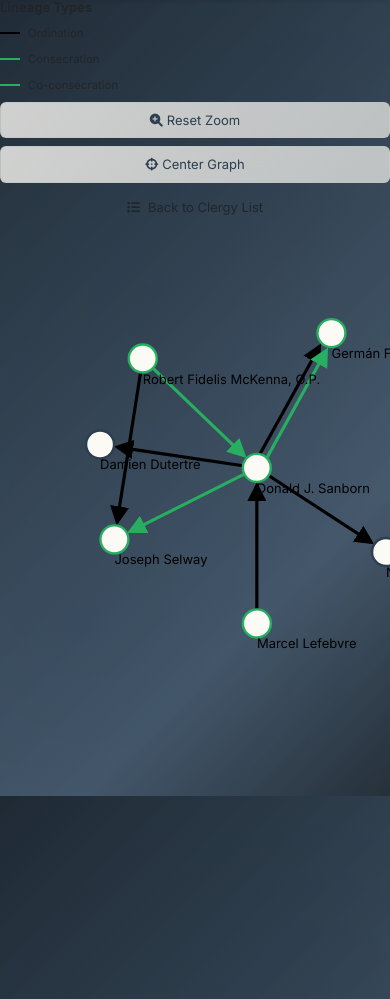
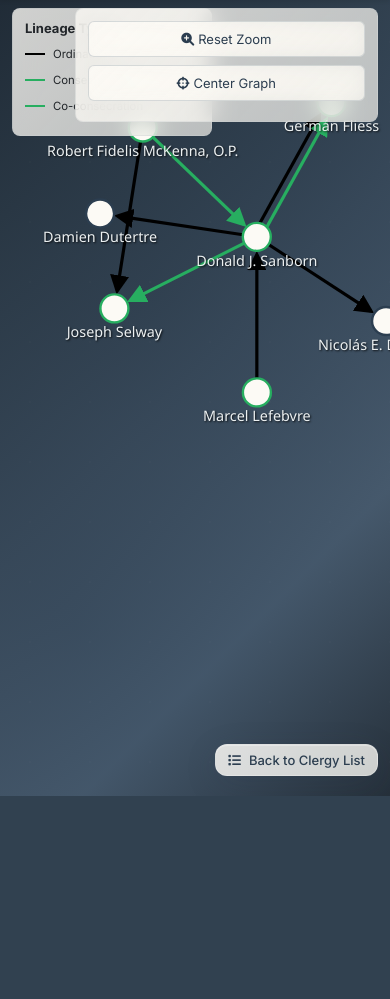
Before and after one commit to ordotools/ecclesiastical-lineage, a Flask app: page /lineage in a window 390 px wide. Shown: the part 48-1047 px from the top of the page. After the commit the page ends 844 px from the top, so only its background shows below. Run offline with Flask 3, Linux system fonts and the light colour scheme; a user stored in the database is signed in; some libraries are stand-ins or nearby versions.

Commit message:
Restore utility, layout, and visualization classes in CSS for improved UI responsiveness and functionality. Add full viewport support for graph containers and enhance tooltip and button styles. Adjust media queries for mobile compatibility.

```diff
--- a/static/css/main.css
+++ b/static/css/main.css
@@ -982,3 +982,155 @@ h6 {
     border-top-left-radius: 0 !important;
     border-top-right-radius: 0 !important;
 }
+
+/* === Restored utility, layout, and visualization classes from previous version === */
+.full-viewport-container {
+  min-height: calc(100vh - 76px); /* 76px = navbar height */
+  width: 100vw;
+  position: relative;
+  padding: 0 !important;
+  margin: 0 !important;
+  overflow: hidden;
+}
+
+.graph-container-full {
+  width: 100%;
+  height: calc(100vh - 76px);
+  position: relative;
+}
+
+.legend-visualization {
+  position: fixed !important;
+  top: 76px !important; /* Push below navbar */
+  left: 12px !important;
+  z-index: 1050;
+  min-width: 200px;
+  background: linear-gradient(135deg,
+    rgba(252, 250, 245, 0.8) 0%,
+    rgba(248, 246, 240, 0.7) 100%);
+  backdrop-filter: blur(12px);
+  border: 1px solid rgba(189, 195, 199, 0.3);
+  border-radius: 8px;
+  padding: 12px;
+}
+
+.visualization-controls {
+  position: fixed !important;
+  top: 76px !important; /* Push below navbar */
+  right: 12px !important;
+  z-index: 1050;
+  background: linear-gradient(135deg,
+    rgba(252, 250, 245, 0.8) 0%,
+    rgba(248, 246, 240, 0.7) 100%);
+  backdrop-filter: blur(12px);
+  border: 1px solid rgba(189, 195, 199, 0.3);
+  border-radius: 8px;
+  padding: 12px;
+}
+
+.admin-nav-container {
+  position: fixed !important;
+  bottom: 12px !important;
+  right: 12px !important;
+  z-index: 1050;
+}
+
+.lineage-container {
+    background: transparent;
+}
+.node {
+    cursor: grab;
+    transition: all 0.3s ease;
+}
+.node:active {
+    cursor: grabbing;
+}
+.node:hover {
+    stroke-width: 3px;
+}
+.node-label {
+    font-family: 'Segoe UI', Tahoma, Geneva, Verdana, sans-serif;
+    font-size: 14.4px;
+    font-weight: 500;
+    text-anchor: middle;
+    pointer-events: none;
+    fill: #ecf0f1;
+    dominant-baseline: middle;
+    text-shadow: 1px 1px 2px rgba(0,0,0,0.8);
+}
+.link {
+    stroke-width: 2px;
+    fill: none;
+}
+.link.dashed {
+    stroke-dasharray: 5,5;
+}
+.link-label {
+    font-family: 'Segoe UI', Tahoma, Geneva, Verdana, sans-serif;
+    font-size: 12px;
+    fill: #ecf0f1;
+    text-anchor: middle;
+    pointer-events: none;
+    dominant-baseline: middle;
+    text-shadow: 1px 1px 2px rgba(0,0,0,0.8);
+}
+.tooltip {
+    position: absolute;
+    background: rgba(252, 250, 245, 0.85);
+    border: 1px solid rgba(255, 255, 255, 0.2);
+    border-radius: 12px;
+    padding: 10px 14px;
+    font-size: 12px;
+    pointer-events: none;
+    box-shadow: 0 8px 32px rgba(44, 62, 80, 0.15);
+    backdrop-filter: blur(16px) saturate(180%);
+    -webkit-backdrop-filter: blur(16px) saturate(180%);
+    z-index: 1000;
+}
+.tooltip h6 {
+    margin: 0 0 4px 0;
+    font-weight: 600;
+    color: #2c3e50;
+}
+.tooltip p {
+    margin: 2px 0;
+    color: #5d6d7e;
+}
+.admin-nav-btn {
+    background: linear-gradient(135deg,
+        rgba(252, 250, 245, 0.85) 0%,
+        rgba(248, 246, 240, 0.80) 100%) !important;
+    backdrop-filter: blur(20px) saturate(180%);
+    -webkit-backdrop-filter: blur(20px) saturate(180%);
+    border: 1px solid rgba(255, 255, 255, 0.2) !important;
+    box-shadow:
+        0 8px 32px rgba(44, 62, 80, 0.15),
+        inset 0 1px 0 rgba(255, 255, 255, 0.3) !important;
+    color: #2c3e50 !important;
+    font-weight: 500;
+    transition: all 0.3s ease;
+    border-radius: 12px;
+}
+.admin-nav-btn:hover {
+    background: linear-gradient(135deg,
+        rgba(252, 250, 245, 0.90) 0%,
+        rgba(248, 246, 240, 0.85) 100%) !important;
+    color: #2c3e50 !important;
+    transform: translateY(-2px);
+    box-shadow:
+        0 12px 40px rgba(44, 62, 80, 0.2),
+        inset 0 1px 0 rgba(255, 255, 255, 0.4) !important;
+}
+
+@media (max-width: 768px) {
+  .full-viewport-container {
+    min-height: calc(100vh - 56px); /* Assume smaller navbar on mobile */
+  }
+  .graph-container-full {
+    height: calc(100vh - 56px);
+  }
+  .legend-visualization,
+  .visualization-controls {
+    top: 56px !important;
+  }
+}
```
